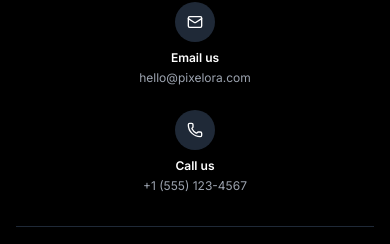
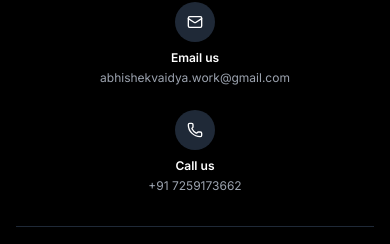
Before and after one commit to Pixelora-org/companyportfolio, a Next.js app: page / in a window 390 px wide. Shown: the part 3482-3726 px from the top of the page. Built offline with nearby package versions, Linux system fonts and the light colour scheme.

Commit message:
Update contact information
- Update phone number to +91 7259173662
- Update email to abhishekvaidya.work@gmail.com
- Update Contact sales button mailto link

```diff
--- a/src/components/cta-section.tsx
+++ b/src/components/cta-section.tsx
@@ -23,7 +23,7 @@ const CTASection = () => {
         {/* CTA Buttons */}
         <div className="flex flex-col sm:flex-row gap-3 justify-center items-center mb-8">
           <button
-            onClick={() => window.open('mailto:hello@pixelora.com', '_blank')}
+            onClick={() => window.open('mailto:abhishekvaidya.work@gmail.com', '_blank')}
             className="bg-white text-black hover:bg-gray-100 px-5 py-2 text-sm font-medium rounded-lg transition-all duration-300"
           >
             Contact sales
@@ -37,14 +37,14 @@ const CTASection = () => {
               <Mail className="w-4 h-4 text-white" />
             </div>
             <h3 className="text-xs font-semibold text-white mb-1">Email us</h3>
-            <p className="text-gray-400 text-xs">hello@pixelora.com</p>
+            <p className="text-gray-400 text-xs">abhishekvaidya.work@gmail.com</p>
           </div>
           <div className="text-center">
             <div className="w-10 h-10 bg-gray-800 rounded-full flex items-center justify-center mx-auto mb-2">
               <Phone className="w-4 h-4 text-white" />
             </div>
             <h3 className="text-xs font-semibold text-white mb-1">Call us</h3>
-            <p className="text-gray-400 text-xs">+1 (555) 123-4567</p>
+            <p className="text-gray-400 text-xs">+91 7259173662</p>
           </div>
         </div>
 
```
